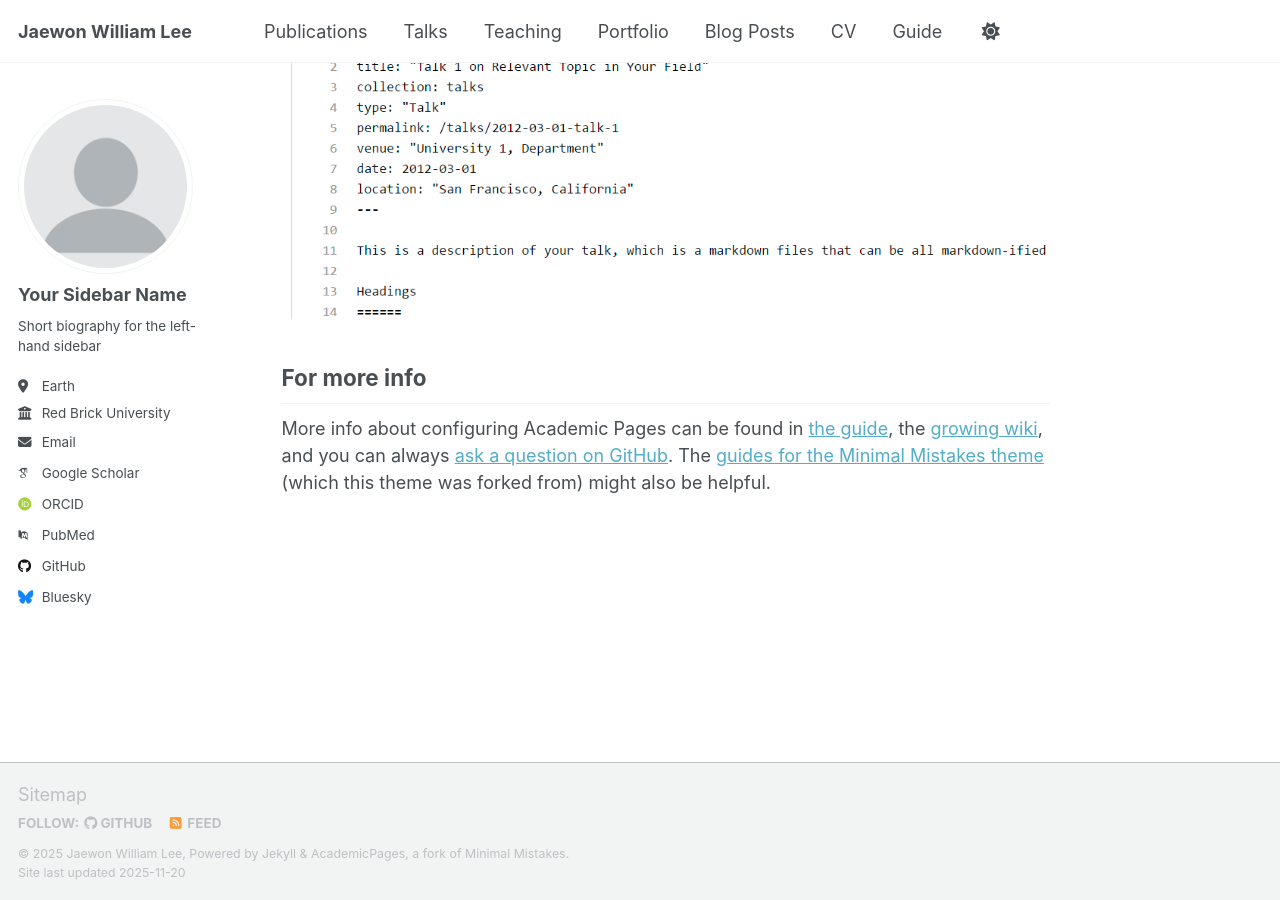
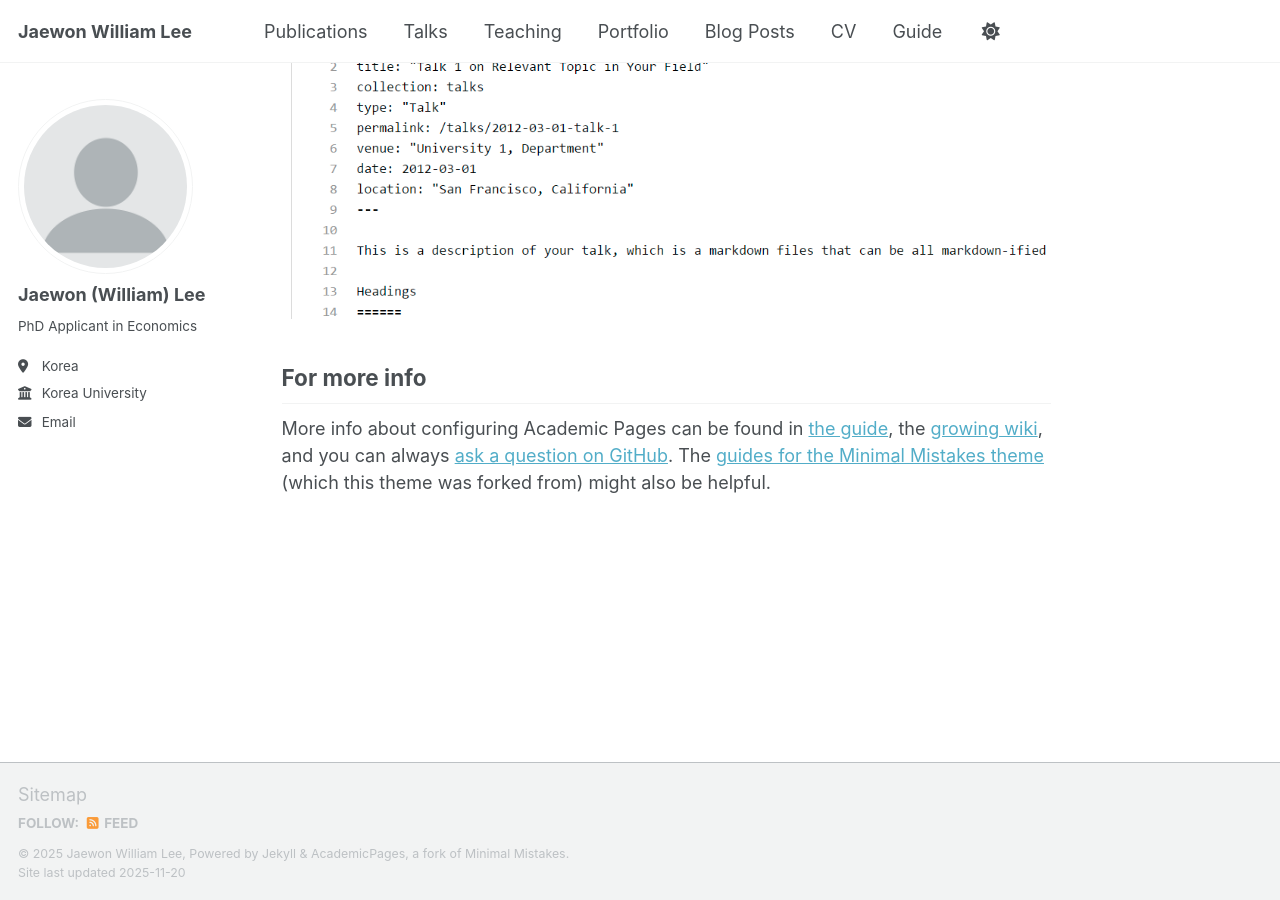
Before and after one commit to JWLee2000/JWLee2000.github.io, a Jekyll site: the page built from _pages/about.md, in a window 1280 px wide and 900 px high, scrolled down 2880 px. Built offline with Jekyll 4.4.1, drawn with Linux system fonts in a browser that asks for light colours; some web fonts are replaced; a script that is not in the unit is left out.

Commit message:
Update _config.yml

```diff
--- a/_config.yml
+++ b/_config.yml
@@ -24,23 +24,23 @@ repository               : "academicpages/academicpages.github.io"
 author:
   # Biographic information
   avatar           : "profile.png"
-  name             : "Your Sidebar Name"
+  name             : "Jaewon (William) Lee"
   pronouns         : # example: "she/her"
-  bio              : "Short biography for the left-hand sidebar"
-  location         : "Earth"
-  employer         : "Red Brick University"
+  bio              : "PhD Applicant in Economics"
+  location         : "Korea"
+  employer         : "Korea University"
   uri              : # URL
-  email            : "none@example.org"
+  email            : "wonizx05@korea.ac.kr"
 
   # Academic websites
   academia         : # URL
   arxiv            : # URL - Update with the correct link to your profile
-  googlescholar    : "https://scholar.google.com/citations?user=PS_CX0AAAAAJ"
+  googlescholar    : #"https://scholar.google.com/citations?user=PS_CX0AAAAAJ"
   inspire-hep      : # URL
   impactstory      : # URL
-  orcid            : "https://orcid.org/yourorcidurl"
+  orcid            : #"https://orcid.org/yourorcidurl"
   semantic         : # URL
-  pubmed           : "https://www.ncbi.nlm.nih.gov/pubmed/?term=john+snow"
+  pubmed           : #"https://www.ncbi.nlm.nih.gov/pubmed/?term=john+snow"
   researchgate     : # URL
   scopus           : # URL
 
@@ -48,13 +48,13 @@ author:
   bitbucket        : # Username - Update with your username on the site
   codepen          : # Username
   dribbble         : # Username
-  github           : "academicpages"
+  github           : #"academicpages"
   kaggle           : # Username
   stackoverflow    : # User number or user number and name (i.e., use "1" or "1/jeff-atwood")
 
   # Social media
   artstation       : # Username
-  bluesky          : "bsky.app" # Replace this with you Bluesky username
+  bluesky          : #"bsky.app" # Replace this with you Bluesky username
   facebook         : # Username
   flickr           : # Username
   foursquare       : # Username
```
